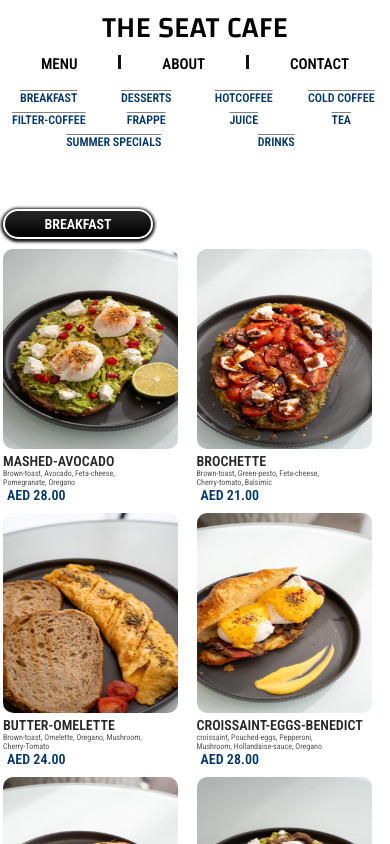
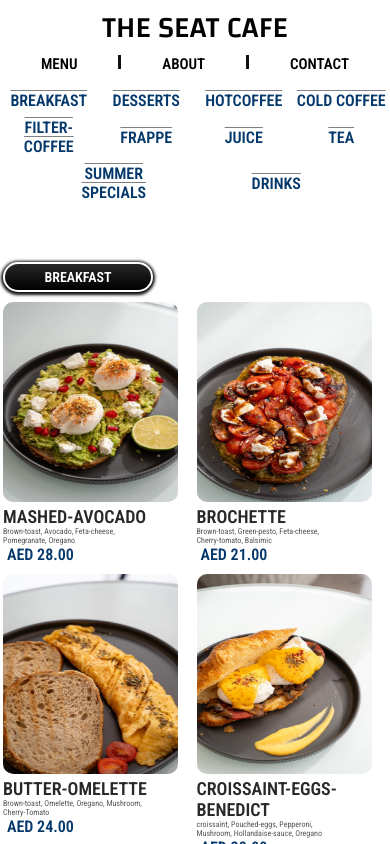
Before and after one commit to BrianKayy/cafe, a React (Create React App) app: page / in a window 390 px wide. Shown: the top 844 px of the page. Built offline with nearby package versions, Linux system fonts and the light colour scheme.

Commit message:
last commit

```diff
--- a/src/index.css
+++ b/src/index.css
@@ -148,7 +148,7 @@ font-family: 'Roboto Condensed', sans-serif;
 .navbar .bottom a{
   text-decoration: overline #808080 solid;
   color: #05386b;
-  font-size: 12px;
+  font-size: 16px;
   text-align: center;
   padding-top: 8px;
   font-weight: bold;
@@ -465,13 +465,13 @@ font-family: 'Roboto Condensed', sans-serif;
    display: block;
 }
 .bfast h3{
-    font-size: 14px;
+    font-size: 18px;
     color: #282828;
 }
 
 .bfast h5{
   padding-left: 4px;
-  font-size: 14px;
+  font-size: 16px;
   color: #05386b;
 }
  .bfast .detail{
```
